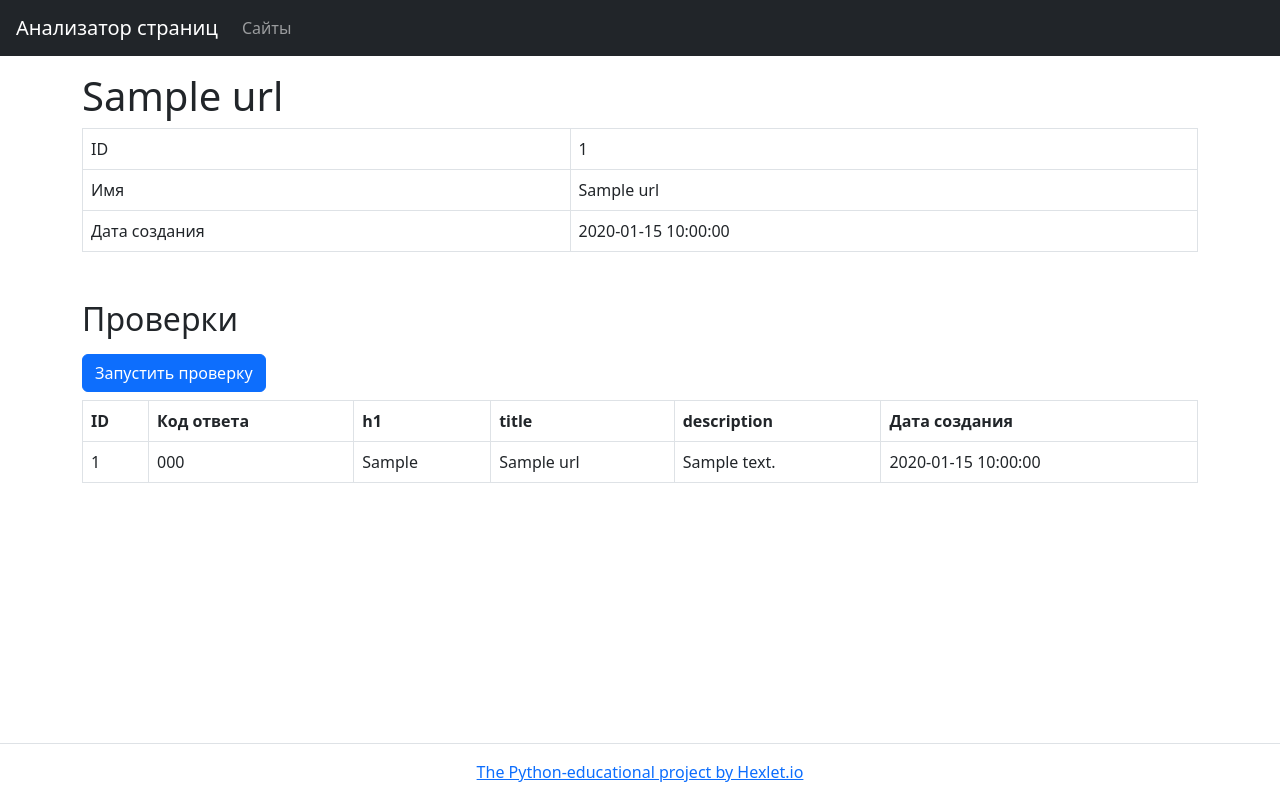
After one commit to iKogep23/python-project-83, a Flask app: page /urls/1 in a window 1280 px wide. The commit adds this page. Run offline with Flask 3, Linux system fonts and the light colour scheme; a database or web service that is not in the repository returns one stand-in record (values such as "Sample title"); some libraries are stand-ins or nearby versions.

Commit message:
page_analyzer now works, but it needs to be tested

```diff
--- a/database.sql
+++ b/database.sql
@@ -7,7 +7,7 @@ CREATE TABLE urls (
     created_at DATE DEFAULT CURRENT_TIMESTAMP
 );
 
-CREATE TABLE urls_checks (
+CREATE TABLE url_checks (
     id bigint PRIMARY KEY GENERATED ALWAYS AS IDENTITY,
     url_id bigint REFERENCES urls (id),
     status_code INT,
--- a/page_analyzer/app.py
+++ b/page_analyzer/app.py
@@ -1,7 +1,29 @@
-from flask import Flask, request, render_template, url_for
+#!/usr/bin/env python3
+
+
+from flask import Flask, request, redirect, render_template, url_for, flash, get_flashed_messages, abort
 from dotenv import load_dotenv
 import os
 import psycopg2
+import requests
+from datetime import date
+
+from page_analyzer.db_queries import (
+    get_DB_select_name,
+    get_DB_select_created_at,
+    get_DB_select_id_exists,
+    get_DB_select_id,
+    get_DB_insert_url_checks,
+    get_DB_insert_add_url,
+    get_DB_url_page,
+    get_DB_list_of_urls
+)
+from page_analyzer.formatting_result_db_queries import (
+    get_url_checks_list,
+    get_urls
+)
+from page_analyzer.parsing_url import parsing_url
+from page_analyzer.validation_url import validation_url
 
 
 app = Flask(__name__)
@@ -9,15 +31,61 @@ app = Flask(__name__)
 
 load_dotenv()
 app.config['SECRET_KEY'] = os.getenv('SECRET_KEY')
-#DATABASE_URL = os.getenv('DATABASE_URL')
-#conn = psycopg2.connect(DATABASE_URL)
 
 
 @app.route('/')
 def index():
-    return render_template (
+    return render_template(
         'index.html'
     )
+
+
+@app.route('/urls/<id>')
+def url_page(id):
+    url_checks_list = []
+
+    try:
+        result_DB_query = get_DB_url_page(id)
+    except Exception:
+        abort(404)
+    else:
+        if isinstance(result_DB_query, list):
+            new_url, created_at, url_checks_list = get_url_checks_list(result_DB_query)
+        else:
+            new_url, created_at = result_DB_query
+
+        messages = get_flashed_messages(with_categories=True)
+
+        return render_template('url_page.html', messages=messages, id=id,
+                               new_url=new_url, created_at=created_at,
+                               url_checks_list=url_checks_list)
+
+
+@app.route('/urls/<id>/checks', methods=['POST'])
+def url_checks(id):
+    created_at = date.today()
+    name = get_DB_select_name(id)
+
+    try:
+        resp = requests.get(name)
+    except requests.exceptions.RequestException:
+        created_at = get_DB_select_created_at(id)
+        flash('Произошла ошибка при проверке', 'error')
+        messages = get_flashed_messages(with_categories=True)
+        return render_template('url_page.html', messages=messages, id=id,
+                               new_url=name, created_at=created_at), 422
+    else:
+        url_status_code = resp.status_code
+        if url_status_code == 200:
+            url_h1, url_title, url_description = parsing_url(name)
+            get_DB_insert_url_checks(id, url_status_code, url_h1,
+                                     url_title, url_description,
+                                     created_at)
+            flash('Страница успешно проверена', 'success')
+        else:
+            flash('Произошла ошибка при проверке', 'error')
+
+    return redirect(url_for('url_page', id=id), code=302)
 
 
 @app.route('/urls')
@@ -29,3 +97,37 @@ def urls():
         'urls.html',
         urls=urls
     )
+
+
+@app.route('/urls', methods=['POST'])
+def add_url():
+    created_at = date.today()
+    new_url = request.form.get('url')
+    new_url, messages = validation_url(new_url)
+
+    if messages != []:
+        return render_template(
+            'index.html',
+            messages=messages,
+            new_url=new_url
+        ), 422
+
+    if get_DB_select_id_exists(new_url):
+        id = get_DB_select_id(new_url)
+        flash('Страница уже существует', 'success')
+        return redirect(url_for('url_page', id=id), code=302)
+
+    get_DB_insert_add_url(new_url, created_at)
+    id = get_DB_select_id(new_url)
+    flash('Страница успешно добавлена', 'success')
+    return redirect(url_for('url_page', id=id), code=302)
+
+
+@app.errorhandler(404)
+def page_not_found(err):
+    return render_template('404.html'), 404
+
+
+@app.errorhandler(500)
+def internal_server_error(err):
+    return render_template('500.html'), 500
--- /dev/null
+++ b/page_analyzer/formatting_result_db_queries.py
@@ -0,0 +1,41 @@
+#!/usr/bin/env python3
+
+
+def get_url_checks_list(result_DB_query):
+    url_checks_list = sorted([{'id': item[0],
+                               'url_name': item[1],
+                               'created_at': item[2],
+                               'checks_id': item[3],
+                               'checks_status_code': item[4],
+                               'checks_h1': item[5],
+                               'checks_title': item[6],
+                               'checks_description': item[7],
+                               'checks_created_at': item[8]}
+                              for item in result_DB_query],
+                             key=lambda k: k['checks_id'],
+                             reverse=True)
+    for item in url_checks_list:
+        new_url = item['url_name']
+        created_at = item['created_at']
+        break
+    url_checks_list = replace_none(url_checks_list)
+    return new_url, created_at, url_checks_list
+
+
+def get_urls(list_of_urls):
+    urls = sorted([{'id': item[0],
+                    'name': item[1],
+                    'created_at': item[2],
+                    'status_code': item[3]}
+                  for item in list_of_urls],
+                  key = lambda k: k['id'], reverse=True)
+    urls = replace_none(urls)
+    return urls
+
+
+def replace_none(list_of_dicts):
+    for item in list_of_dicts:
+        for key in item.keys():
+            if item[key] is None:
+                item[key] = ''
+    return list_of_dicts
--- /dev/null
+++ b/page_analyzer/templates/header.html
@@ -0,0 +1,10 @@
+<header class ="flex-shrink-0">
+  <nav class="navbar navbar-expand-md navbar-dark bg-dark px-3">
+    <a class="navbar-brand" href="{{ url_for('index') }}">Анализатор страниц</a>
+    <div id="navbarNav">
+      <ul class="navbar-nav">
+        <li class="nav-item"><a class="nav-link" href="{{ url_for('urls') }}">Сайты</a></li>
+      </ul>
+    </div>
+  </nav>
+</header>
--- a/page_analyzer/templates/index.html
+++ b/page_analyzer/templates/index.html
@@ -8,17 +8,8 @@
     <link href="https://cdn.jsdelivr.net/npm/bootstrap@5.2.3/dist/css/bootstrap.min.css" rel="stylesheet" integrity="sha384-rbsA2VBKQhggwzxH7pPCaAqO46MgnOM80zW1RWuH61DGLwZJEdK2Kadq2F9CUG65" crossorigin="anonymous">
     <script src="https://cdn.jsdelivr.net/npm/bootstrap@5.2.3/dist/js/bootstrap.bundle.min.js" integrity="sha384-kenU1KFdBIe4zVF0s0G1M5b4hcpxyD9F7jL+jjXkk+Q2h455rYXK/7HAuoJl+0I4" crossorigin="anonymous"></script>
   </head>
-  <body class="bg-light d-flex align-items-center h-100">
-    <header class ="flex-shrink-0">
-      <nav class="navbar navbar-expand-md navbar-dak bg-dark px-3">
-        <a class="navbar-brand" href="{{ url_for('index') }}">Анализатор страниц</a>
-        <div id="navbarNav">
-          <ul class="navbar-nav">
-            <li class="nav-item"><a class="nav-link" href="{{ url_for('urls') }}">Сайты</a></li>
-          </ul>
-        </div>
-      </nav>
-    </header>
+  <body class="min-vh-100 d-flex flex-column">
+    {% include 'header.html' %}
 
     {% block messages %}
     {% if messages %}
@@ -38,8 +29,8 @@
               <h1 class="display-3">Анализатор страниц</h1>
               <p class="lead">Бесплатно проверяйте сайты на SEO пригодность</p>
               <form action="/urls" method="post" class="d-flex justify-content-center" required>
-                <input type="text" name="url" placeholder="https://example.com" value='{{ new_url }}' class="form-control-lg">
-                <input type="submit" class="btn btn-primary btn-lg ms-3 px-5 text uppercase mx-3" value="Проверить">
+                <input type="text" name="url" placeholder="https://www.example.com" value='{{ new_url }}' class="form-control form-control-lg">
+                <input type="submit" class="btn btn-primary btn-lg ms-3 px-5 text-uppercase mx-3" value="Проверить">
               </form>
             </div>
           </div>
--- /dev/null
+++ b/page_analyzer/templates/url_page.html
@@ -0,0 +1,73 @@
+{% extends "index.html" %}
+
+{% block messages %}
+{% if messages %}
+  {% for category, message in messages %}
+    {% if category == "success" %}
+      <div class="alert alert-success" role="alert">{{ message }}</div>
+    {% else %}
+      <div class="alert alert-danger" role="alert">{{ message }} </div>
+    {% endif %}
+  {% endfor %}
+{% endif %}
+{% endblock %}
+
+{% block h1 %}{{ new_url }}{% endblock %}
+
+{% block row %}{% endblock %}
+{% block table_responsive %}
+<div class="table-responsive">
+  <table class="table table-bordered table-hover text-nowrap" data-test="url">
+    <tbody>
+      <tr>
+        <td>ID</td>
+        <td>{{ id }}</td>
+      </tr>
+      <tr>
+        <td>Имя</td>
+        <td>{{ new_url }}</td>
+      </tr>
+      <tr>
+        <td>Дата создания</td>
+        <td>{{ created_at }}</td>
+      </tr>
+    </tbody>
+  <table>
+</div>
+{% endblock %}
+
+{% block mt_5mb_3 %}
+<h2 class="mt-5 mb-3">Проверки</h2>
+<form method="post" action="{{ url_for('url_checks', id=id) }}">
+  <input type="submit" class="btn btn-primary" value="Запустить проверку">
+</form>
+{% endblock %}
+
+{% block tabletable_borderedtable_hovermt_2 %}
+<div>
+  <table class="table table-bordered table-hover mt-2" data-test="checks">
+    <thead>
+      <tr>
+        <th>ID</th>
+        <th>Код ответа</th>
+        <th>h1</th>
+        <th>title</th>
+        <th>description</th>
+        <th>Дата создания</th>
+      </tr>
+    <thead>
+    <tbody>
+      {% for url_check in url_checks_list %}
+      <tr>
+        <td>{{ url_check.checks_id }}</td>
+        <td>{{ url_check.checks_status_code }}</td>
+        <td>{{ url_check.checks_h1 }}</td>
+        <td>{{ url_check.checks_title }}</td>
+        <td>{{ url_check.checks_description }}</td>
+        <td>{{ url_check.checks_created_at }}</td>
+      </tr>
+      {% endfor %}
+    </tbody>
+  </table>
+</div>
+{% endblock %}
--- a/page_analyzer/templates/urls.html
+++ b/page_analyzer/templates/urls.html
@@ -1,4 +1,5 @@
 {% extends "index.html" %}
+
 {% block h1 %}Сайты{% endblock %}
 {% block row %}{% endblock %}
 
--- a/pyproject.toml
+++ b/pyproject.toml
@@ -5,8 +5,11 @@ description = "Add your description here"
 readme = "README.md"
 requires-python = ">=3.11"
 dependencies = [
+    "beautifulsoup4>=4.13.4",
     "dotenv>=0.9.9",
     "flask>=3.1.0",
     "gunicorn>=23.0.0",
     "psycopg2-binary>=2.9.10",
+    "requests>=2.32.3",
+    "validators>=0.35.0",
 ]
```
Also changed, not shown: page_analyzer/db_queries.py (added, +117 -0 lines), page_analyzer/parsing_url.py (added, +14 -0 lines), page_analyzer/templates/404.html (added, +19 -0 lines), page_analyzer/templates/500.html (added, +18 -0 lines), page_analyzer/validation_url.py (added, +28 -0 lines), 3 other files.
